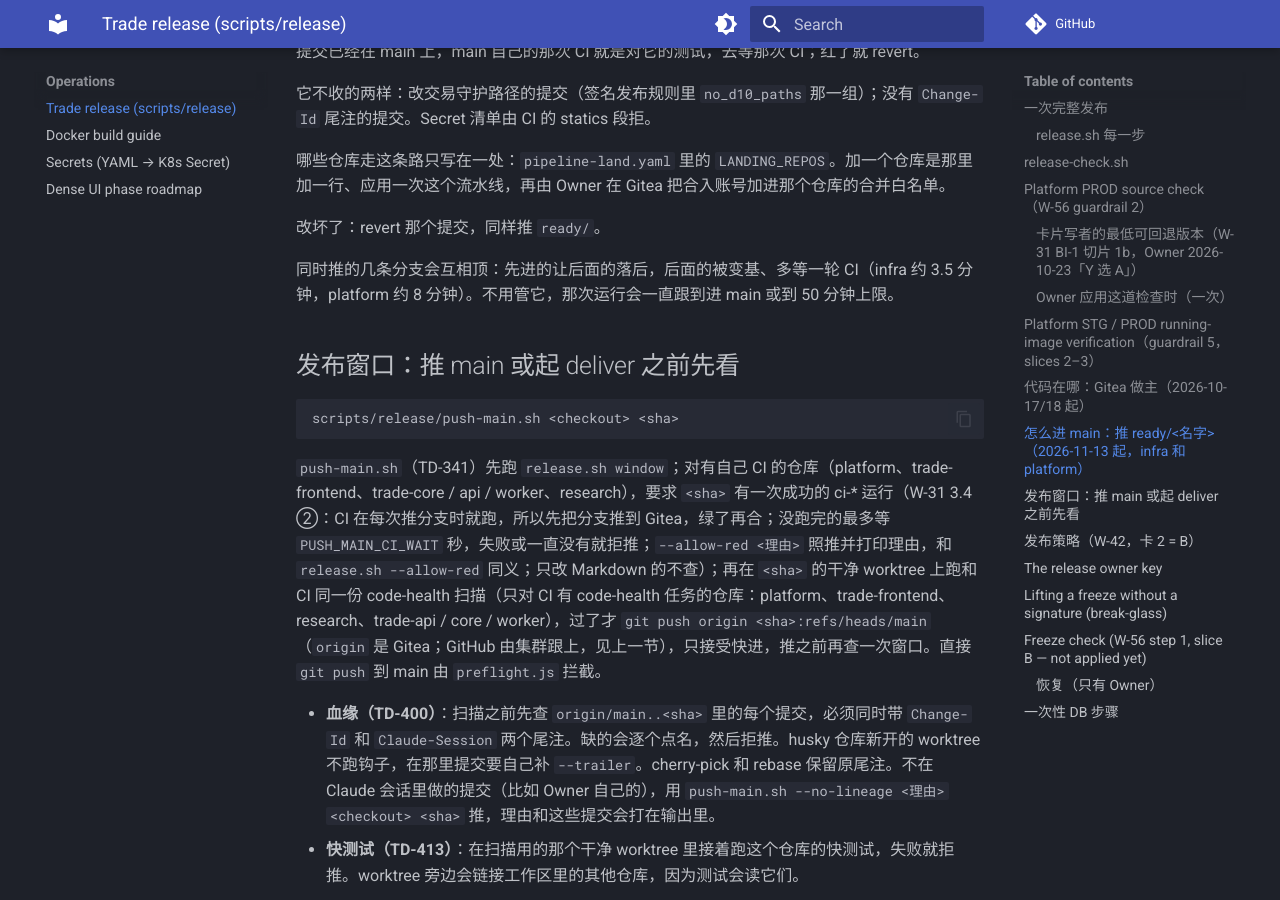
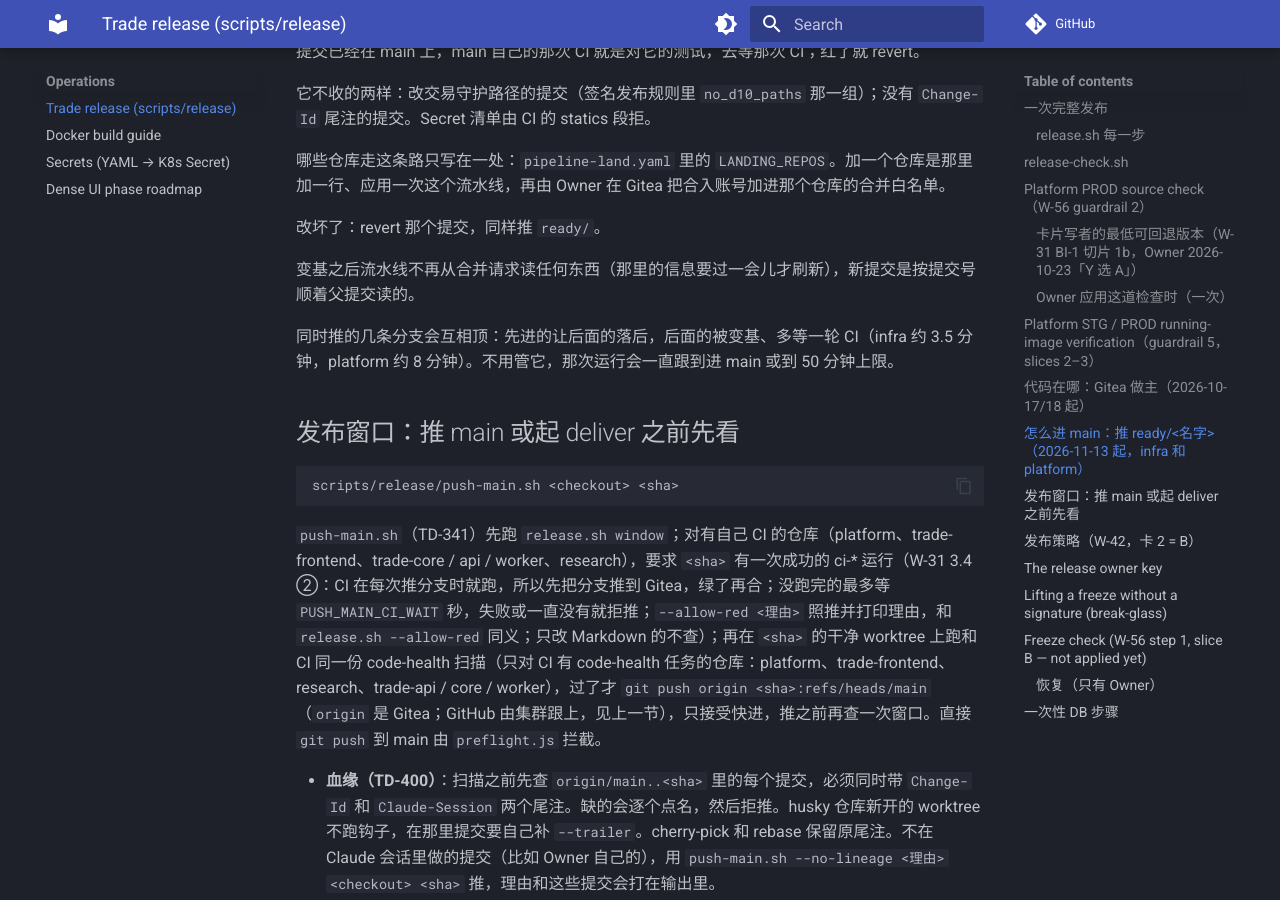
Before and after one commit to weitingzhao/bifrost-trade-infra, an MkDocs documentation site: the page built from docs/RELEASE.md, in a window 1280 px wide and 900 px high, scrolled down 12829 px. Built offline with MkDocs 1.6.1 and Material for MkDocs 9.7.7, drawn with Linux system fonts in a browser that asks for light colours; comment, search, counter and statistics services are not loaded.

Commit message:
docs(release): after a rebase the run reads commits by id, not the pull request
LANE-land-all.

Claude-Session: local_cca7748b-0b2b-43aa-9ab5-00d1db556f40
Claude-Transcript: 084e3cb0-d1af-4a35-8803-a9b59751d6cc
Change-Id: Iac81c31239e43c5cc681604fc6d70f3530385d6e
Work: LANE-land-all

```diff
--- a/docs/RELEASE.md
+++ b/docs/RELEASE.md
@@ -263,6 +263,8 @@ STG 的 `rollout` 引用 `bifrost-rollout-verify-platform`，先重启并等待
 
 改坏了：revert 那个提交，同样推 `ready/`。
 
+变基之后流水线不再从合并请求读任何东西（那里的信息要过一会儿才刷新），新提交是按提交号顺着父提交读的。
+
 同时推的几条分支会互相顶：先进的让后面的落后，后面的被变基、多等一轮 CI（infra 约 3.5 分钟，platform 约 8 分钟）。不用管它，那次运行会一直跟到进 main 或到 50 分钟上限。
 
 ## 发布窗口：推 main 或起 deliver 之前先看
```
